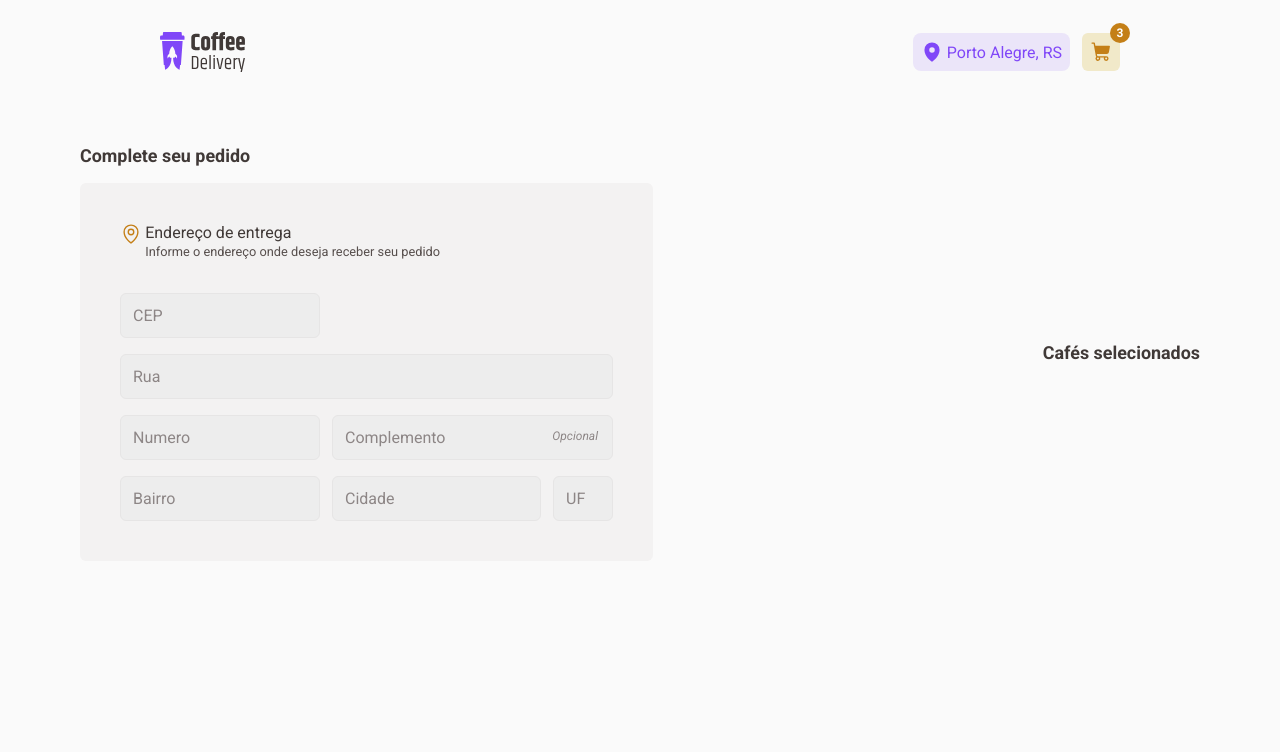
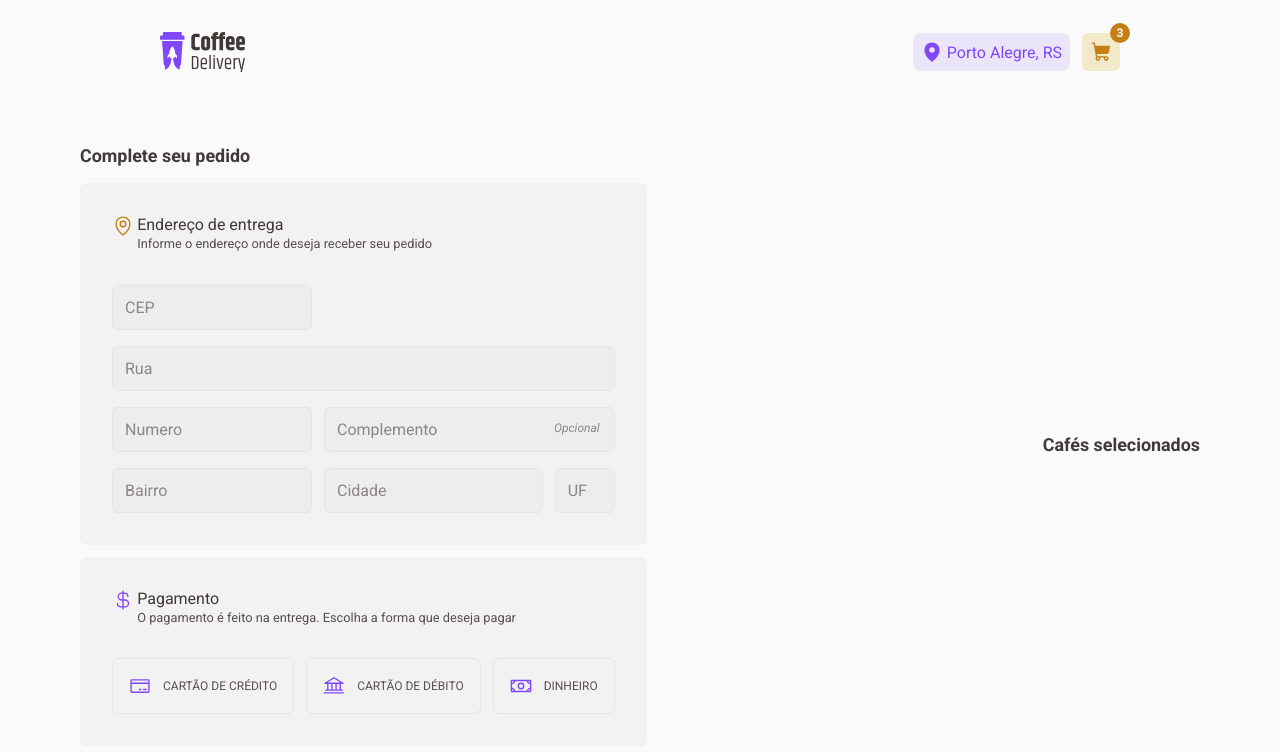
Before and after one commit to espjotape/Coffee-Delivery, a React (Vite) app: page /checkout in a window 1280 px wide. Shown: the top 752 px of the page. Built offline with nearby package versions, Linux system fonts and the light colour scheme.

Commit message:
feat: add paymentOption field and enhance TextInput to accept native input props

```diff
--- /dev/null
+++ b/src/components/PaymentMethodButton/index.tsx
@@ -0,0 +1,17 @@
+import { Container } from "./styles";
+
+type Props = {
+ icon: React.ReactNode
+ label: string
+ isActive: boolean
+ onClick: () => void
+}
+
+export function PaymentMethodButton({ icon, label, isActive, onClick }: Props) {
+ return(
+  <Container data-state={isActive} onClick={onClick}>
+   {icon}
+   <span>{label}</span>
+  </Container>
+ )
+}
--- /dev/null
+++ b/src/components/PaymentMethodButton/styles.ts
@@ -0,0 +1,30 @@
+import styled from "styled-components";
+
+export const Container = styled.label`
+  display: flex;
+  align-items: center;
+  gap: 0.75rem;
+  padding: 1rem;
+
+  border-radius: 6px;
+  border: 1px solid ${({ theme }) => theme.COLORS["base-button"]};
+  background-color: ${({ theme }) => theme.COLORS["base-card"]};
+
+  font-size: 0.75rem;
+  cursor: pointer;
+  transition: background 0.2s, border 0.2s;
+
+  &[data-state='true'] {
+    background-color: ${({ theme }) => theme.COLORS["purple-light"]};
+    border-color: ${({ theme }) => theme.COLORS.purple};
+  }
+
+  span {
+   color: ${({ theme }) => theme.COLORS["base-text"]};
+   text-transform: uppercase;
+  }
+
+  svg {
+   color: ${({ theme }) => theme.COLORS.purple};
+  }
+`;
--- a/src/components/TextInput/index.tsx
+++ b/src/components/TextInput/index.tsx
@@ -1,7 +1,7 @@
-import { useState } from "react";
+import { useState, type InputHTMLAttributes } from "react";
 import { Container } from "./styles";
 
-type Props = {
+type Props = InputHTMLAttributes<HTMLInputElement> & {
  optional?: boolean
  placeholder: string
  gridArea: string
--- a/src/pages/Checkout/index.tsx
+++ b/src/pages/Checkout/index.tsx
@@ -1,14 +1,19 @@
+import { useState } from "react";
+import { PaymentMethodButton } from "../../components/PaymentMethodButton";
 import { TextInput } from "../../components/TextInput";
-import { Container, InfoCheckout, Heading, AddressForm } from "./styles";
-import { MapPin } from '@phosphor-icons/react'
+import { Container, InfoCheckout, Heading, AddressForm, PaymentContainer, FormContainer, PaymentOptions } from "./styles";
+import { CreditCard, CurrencyDollar, MapPin, Bank, Money } from '@phosphor-icons/react'
 
 export function Checkout() {
+ const [selected, setSelected] = useState<'credit' | 'debit' | 'cash' | null>(null);
+
  return (
   <Container>
    <InfoCheckout>
     <h2>Complete seu pedido</h2>
 
     <form action="">
+     <FormContainer>
       <Heading>
        <MapPin size={22}/>
        <div>
@@ -54,9 +59,42 @@ export function Checkout() {
 
        <TextInput
         placeholder="UF"
+        maxLength={2}
         gridArea="uf"
        />
       </AddressForm>
+     </FormContainer>
+
+     <PaymentContainer>
+      <Heading>
+       <CurrencyDollar size={22}/>
+       <div>
+        <h3>Pagamento</h3>
+        <p>O pagamento é feito na entrega. Escolha a forma que deseja pagar</p>
+       </div>
+      </Heading>
+
+      <PaymentOptions>
+       <PaymentMethodButton
+         icon={<CreditCard size={22} />}
+         label="Cartão de Crédito"
+         isActive={selected === 'credit'}
+         onClick={() => setSelected('credit')}
+       />
+       <PaymentMethodButton
+         icon={<Bank size={22} />}
+         label="Cartão de Débito"
+         isActive={selected === 'debit'}
+         onClick={() => setSelected('debit')}
+       />
+       <PaymentMethodButton
+         icon={<Money size={22} />}
+         label="Dinheiro"
+         isActive={selected === 'cash'}
+         onClick={() => setSelected('cash')}
+       />
+      </PaymentOptions>
+     </PaymentContainer>
     </form>
    </InfoCheckout>
 
--- a/src/pages/Checkout/styles.ts
+++ b/src/pages/Checkout/styles.ts
@@ -6,6 +6,16 @@ export const Container = styled.div`
  justify-content: space-between;
  align-items: center;
  margin: 2.5rem auto;
+`
+
+export const FormContainer = styled.div`
+  display: flex;
+  flex-direction: column;
+  gap: 2rem;
+  width: 100%;
+  background-color: ${(props => props.theme.COLORS["base-card"])};
+  border-radius: 6px;
+  padding: 2rem;
 `
 
 export const InfoCheckout = styled.div`
@@ -18,16 +28,6 @@ export const InfoCheckout = styled.div`
   font-weight: bold;
   line-height: 130%;
   color: ${(props => props.theme.COLORS["base-subtitle"])}
- }
-
- > form {
-  display: flex;
-  flex-direction: column;
-  gap: 2rem;
-  width: 100%;
-  background-color: ${(props => props.theme.COLORS["base-card"])};
-  border-radius: 6px;
-  padding: 2.5rem;
  }
 `
 
@@ -69,3 +69,18 @@ export const AddressForm = styled.div`
  "bairro cidade uf";
  grid-gap: 1rem 0.75rem;
 `
+
+export const PaymentContainer = styled(FormContainer)`
+ margin-top: 0.75rem;
+
+ svg {
+  color: ${(props => props.theme.COLORS["purple"])}
+ }
+`
+
+export const PaymentOptions = styled.div`
+  display: flex;
+  align-items: center;
+  justify-content: space-between;
+  gap: 0.75rem;
+`
```
Lines whose indentation alone changed are shown as unchanged.
